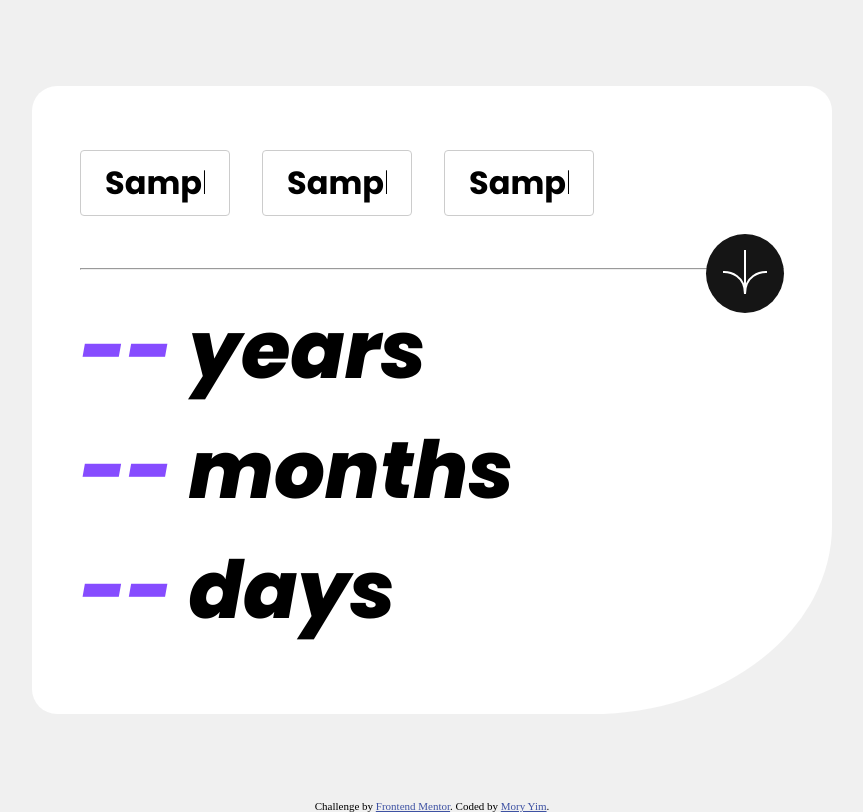
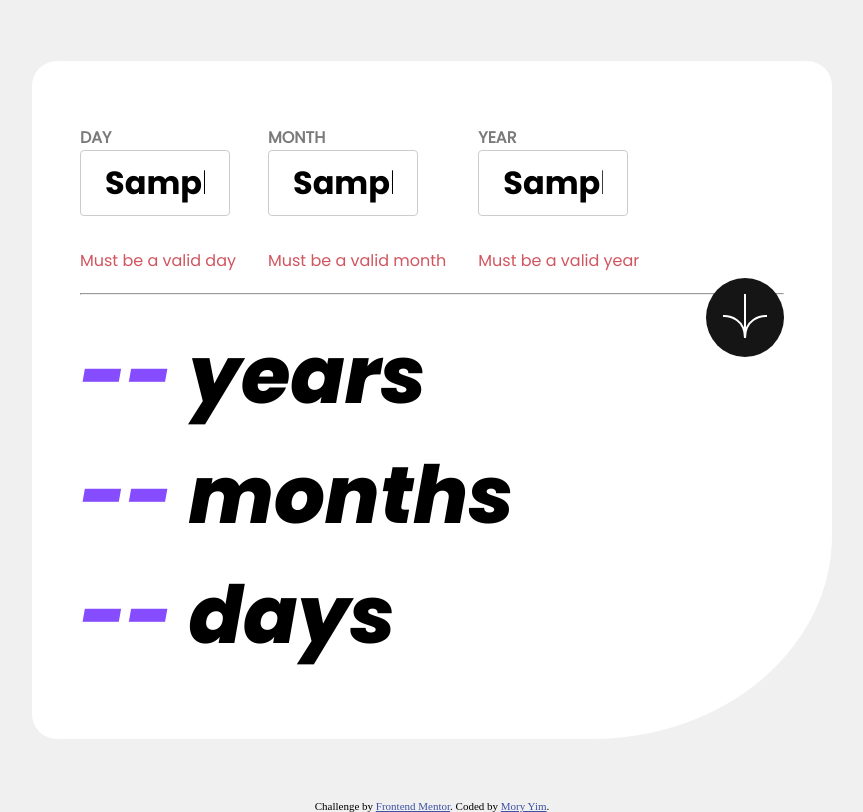
Before and after one commit to moryyiim/age-calculator-app, a plain HTML site: page index.html in a window 1280 px wide. Both pictures are taken after typing "Sample", "Sample", "Sample" into the empty fields and a click on the button 953 px from the left and 273 px from the top of the page. Shown: the whole page, without its empty margins (208-1071 px from the left). Drawn offline with Linux system fonts and the light colour scheme.

Commit message:
update validations

```diff
--- a/css/styles.css
+++ b/css/styles.css
@@ -38,7 +38,9 @@
   --bg-color: #f0f0f0;
   --secondary-bg-color: #ffffff;
   --submit-btn: #151515;
+  --label-color: #7a7a7a;
   --accent-color: #864cff;
+  --error-message: #d1555f;
 }
 
 .attribution {
@@ -85,6 +87,14 @@ body {
 label {
   display: block;
   font-weight: bold;
+  font-family: "Poppins-Regular", sans-serif;
+  text-transform: uppercase;
+  color: var(--label-color);
+}
+
+.error-message {
+  color: var(--error-message);
+  font-family: "Poppins-regular", sans-serif;
 }
 
 input[type="text"] {
--- a/index.html
+++ b/index.html
@@ -17,17 +17,17 @@
       <div id="app-wrapper">
         <form class="ageForm" id="ageForm" action="ageForm">
           <div class="form-group">
-            <label for="day"></label>
+            <label for="day">Day</label>
             <input type="text" id="day" min="1" max="31" />
           </div>
 
           <div class="form-group">
-            <label for="month"></label>
+            <label for="month">Month</label>
             <input type="text" id="month" min="1" max="12" />
           </div>
 
           <div class="form-group">
-            <label for="year"></label>
+            <label for="year">Year</label>
             <input type="text" id="year" />
           </div>
 
--- a/javascript/script.js
+++ b/javascript/script.js
@@ -7,35 +7,60 @@ document.addEventListener("DOMContentLoaded", () => {
   ageForm.addEventListener("submit", (event) => {
     event.preventDefault();
 
-    const day = parseInt(document.getElementById("day").value);
-    const month = parseInt(document.getElementById("month").value);
-    const year = parseInt(document.getElementById("year").value);
+    const dayInput = document.getElementById("day");
+    const monthInput = document.getElementById("month");
+    const yearInput = document.getElementById("year");
+
+    const day = parseInt(dayInput.value);
+    const month = parseInt(monthInput.value);
+    const year = parseInt(yearInput.value);
 
     const today = new Date();
 
     const inputDate = new Date(year, month - 1, day);
 
-    //   validations
+    // Function to show error message
+    const showErrorMessage = (message, inputElement) => {
+      const errorElement = document.createElement("div");
+      errorElement.classList.add("error-message");
+      errorElement.textContent = message;
 
-    if (isNaN(day) || isNaN(month) || isNaN(year)) {
-      showErrorMessage("Must be a valid date ");
-    }
+      const formGroup = inputElement.closest(".form-group");
+      formGroup.appendChild(errorElement);
+    };
 
-    if (day < 1 || day > 31) {
-      showErrorMessage("Day must be between 1 and 31");
-    }
+    // Remove existing error messages
+    const errorMessages = ageForm.querySelectorAll(".error-message");
+    errorMessages.forEach((errorMessage) => {
+      errorMessage.remove();
+    });
 
-    if (month < 1 || month > 12) {
-      showErrorMessage("Month must be between 1 and 12");
-    }
+    // Validations
+    if (day === "" && month === "" && year === "") {
+      showErrorMessage("Must be a valid date", dayInput);
+    } else {
+      if (day !== "") {
+        if (isNaN(day) || day < 1 || day > 31) {
+          showErrorMessage("Must be a valid day", dayInput);
+        }
+      }
 
-    if (year > today.getFullYear()) {
-      showErrorMessage("Year cannot be in the future");
-      return;
+      if (month !== "") {
+        if (isNaN(month) || month < 1 || month > 12) {
+          showErrorMessage("Must be a valid month", monthInput);
+        }
+      }
+
+      if (year !== "") {
+        if (isNaN(year) || year > today.getFullYear()) {
+          showErrorMessage("Must be a valid year", yearInput);
+          return;
+        }
+      }
     }
 
     if (inputDate > today) {
-      showErrorMessage("Invalid date");
+      showErrorMessage("Invalid date", dayInput);
     }
 
     const ageInMilliseconds = today - inputDate;
```
